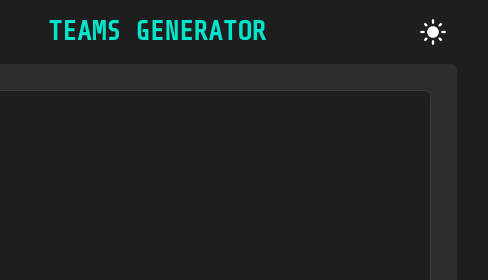
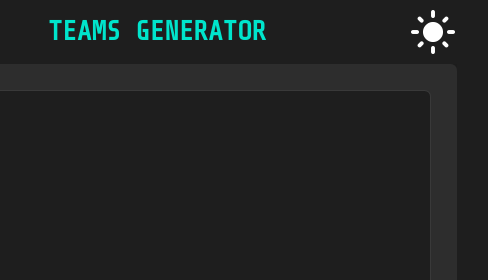
Before and after one commit to SimeonTsvetanov/Random-Team-Generator, a plain HTML site: page index.html in a window 1280 px wide. Shown: the top 280 px of the page, 483-971 px from the left. Drawn offline with nearby package versions, Linux system fonts and the light colour scheme.

Commit message:
ui: Fix header icon sizing and alignment consistency
- Removed background container from theme switch for cleaner icon appearance
- Unified icon sizes to clamp(32px, 5vw, 48px) for both logo and theme switch
- Changed theme switch hover from background color to scale(1.1) to match logo
- Eliminated square button appearance while maintaining same positioning
- Icons now have consistent sizing and visual weight in header

```diff
--- a/src/css/components/theme-switch.css
+++ b/src/css/components/theme-switch.css
@@ -15,18 +15,15 @@
 .theme-switch {
   position: relative;
   cursor: pointer;
-  font-size: clamp(20px, 3vw, 28px);
+  font-size: clamp(32px, 5vw, 48px); /* Match logo size */
   display: flex;
   align-items: center;
   justify-content: center;
-  width: clamp(36px, 6vw, 48px);
-  height: clamp(36px, 6vw, 48px);
-  border-radius: var(--border-radius);
-  transition: background-color var(--transition-speed);
+  transition: transform var(--transition-speed); /* Remove background, add scale transition */
 }
 
 .theme-switch:hover {
-  background-color: rgba(255, 255, 255, 0.1);
+  transform: scale(1.1); /* Match logo hover effect */
 }
 
 .theme-switch__toggle {
@@ -41,7 +38,7 @@
   font-family: "Material Icons";
   content: "light_mode"; /* Sun icon in dark theme */
   color: #fff;
-  font-size: clamp(20px, 3vw, 28px);
+  font-size: clamp(32px, 5vw, 48px); /* Match logo size */
   transition: var(--transition-speed);
 }
 
```
Also changed, not shown: 1 other file.
